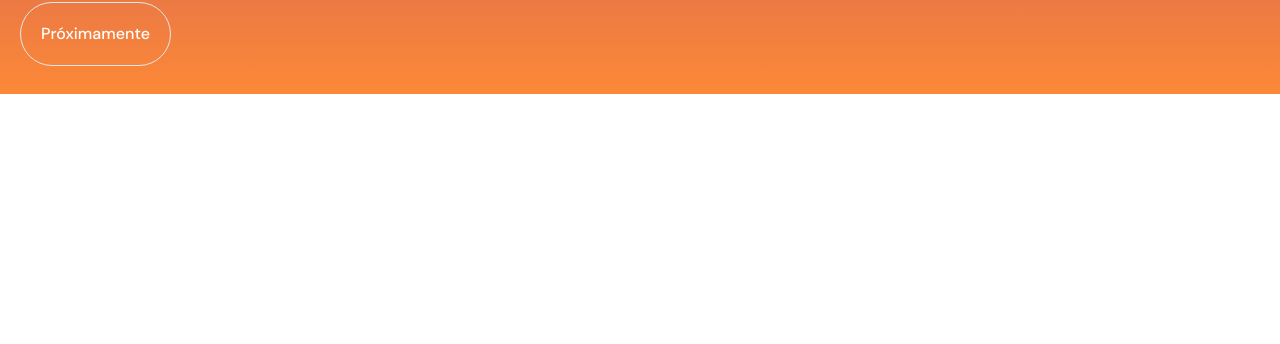
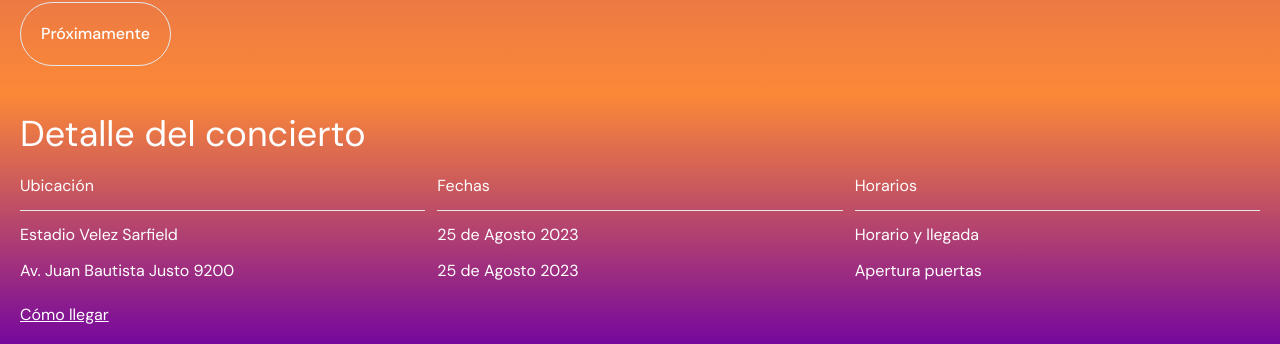
Before and after one commit to guidoFortunato/rauw-alejandro-tuentrada, a React (Vite) app: page / in a window 1280 px wide. Shown: the part 706-1050 px from the top of the page. Before the commit the page ends 800 px from the top, so only its background shows below. Built offline with nearby package versions, Linux system fonts and the light colour scheme.

Commit message:
detalle concierto

```diff
--- a/src/App.jsx
+++ b/src/App.jsx
@@ -1,9 +1,10 @@
-import { Header } from "./components/";
+import { Header, Main } from "./components/";
 
 function App() {
   return (
     <>
         <Header />
+        <Main />
     </>
   );
 }
--- /dev/null
+++ b/src/components/DetalleConcierto.jsx
@@ -0,0 +1,34 @@
+export const DetalleConcierto = () => {
+  return (
+    <section className="text-white p-5 container mx-auto">
+      <h3 className="text-2xl lg:text-4xl">Detalle del concierto</h3>
+      <div className="grid grid-cols-1 lg:grid-cols-3 gap-3 my-5">
+        <div className="space-y-3">
+          <h5 className="text-base">Ubicación</h5>
+          <hr />
+          <p>
+            Estadio Velez Sarfield
+          </p>
+          <p>
+          Av. Juan Bautista Justo 9200
+          </p>
+        </div>
+        <div className="space-y-3">
+          <h5 className="text-base">Fechas</h5>
+          <hr />
+          <p>25 de Agosto 2023</p>
+          <p>25 de Agosto 2023</p>
+        </div>
+        <div className="space-y-3">
+          <h5 className="text-base">Horarios</h5>
+          <hr />
+          <p>Horario y llegada</p>
+          <p>Apertura puertas</p>
+        </div>
+      </div>
+      <a href="#" className="underline inline-block">
+        Cómo llegar
+      </a>
+    </section>
+  );
+};
--- a/src/components/Header.jsx
+++ b/src/components/Header.jsx
@@ -4,8 +4,7 @@ export const Header = () => {
   return (
     <>
       <header
-        className={`flex flex-col justify-between bg-1 bg-no-repeat bg-cover bg-end z-40 h-screen w-screen`}
-        style={{ padding: "20px" }}
+        className={`flex flex-col justify-between p-5 bg-1 bg-no-repeat bg-cover bg-end z-40 h-screen`}
         // style={{
         //   backgroundImage: `url("https://www.tuentrada.com/concierto/rauw-alejandro/banner.png"})`,
         // }}
--- /dev/null
+++ b/src/components/Main.jsx
@@ -0,0 +1,9 @@
+import { DetalleConcierto } from "./"
+
+export const Main = () => {
+  return (
+    <main className="bg-2">
+      <DetalleConcierto />
+    </main>
+  )
+}
--- a/src/components/NavBar.jsx
+++ b/src/components/NavBar.jsx
@@ -21,7 +21,7 @@ export const NavBar = () => {
 
   return (
     <nav
-      className={`border-gray-200 dark:bg-gray-900 sticky top-0 z-30 pb-3 lg:pb-0`}
+      className={`border-gray-200 dark:bg-gray-900 top-0 z-30 pb-3 lg:pb-0`}
     >
       <div className="max-w-screen-xl flex flex-wrap items-center justify-between">
         <a href="https://tuentrada.com/" target="_blank" rel="noreferrer" className="flex items-center">
--- a/src/components/index.js
+++ b/src/components/index.js
@@ -1,2 +1,4 @@
+export * from "./DetalleConcierto";
 export * from "./Header";
+export * from "./Main";
 export * from "./NavBar";
```
